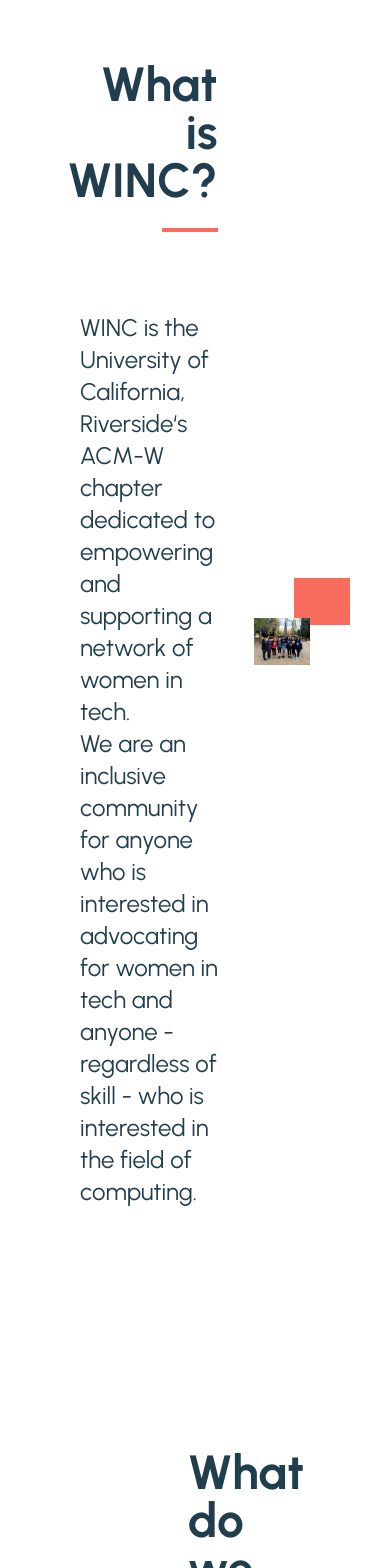
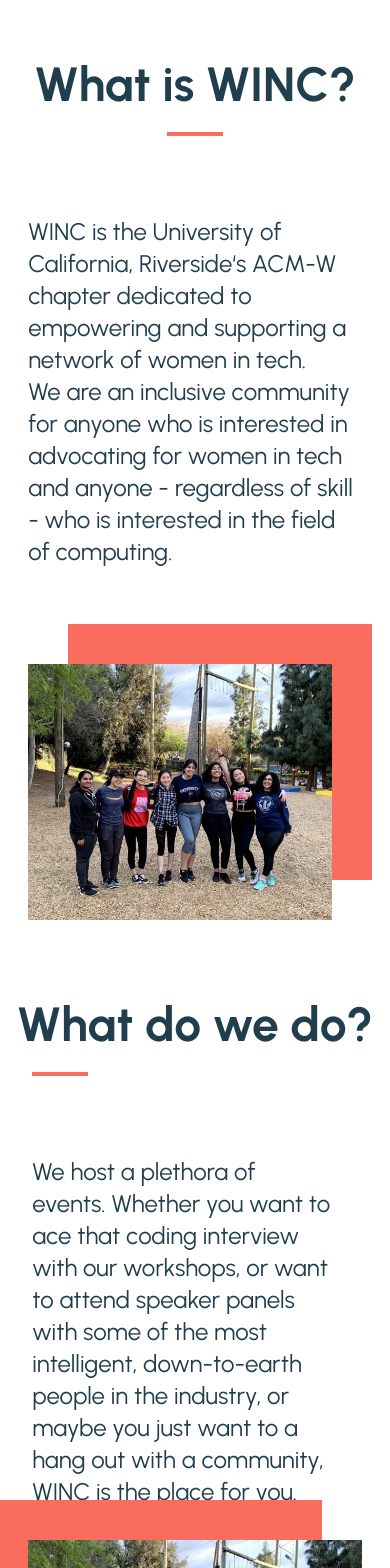
Before and after one commit to acm-ucr/winc-website, a Next.js app: page /about in a window 390 px wide. Shown: the part 120-1688 px from the top of the page. Built offline with nearby package versions, Linux system fonts and the light colour scheme.

Commit message:
responsive-we-ramya

```diff
--- a/src/components/about/We.js
+++ b/src/components/about/We.js
@@ -1,3 +1,33 @@
+// import React from "react";
+// import Col from "react-bootstrap/Col";
+// import Row from "react-bootstrap/Row";
+// import Frame from "@/components/about/Frame";
+// import about1 from "@/public/assets/about1.webp";
+// import Title from "@/components/Title";
+
+// const We = () => {
+//   return (
+//     <Row className="text-winc-black flex items-center font-urbanist py-28 px-20">
+//       <Col
+//       className="flex items-center justify-center">
+//         <Frame x={-40} y={-40} picture={about1} />
+//       </Col>
+//       <Col className="text-left flex flex-col">
+//         <Title text="What do we do?" textcolor="text-winc-black" />
+//         <div className="bg-winc-pink w-14 h-1 mt-6 "></div>
+//         <p className="flex text-winc-black font-normal text-2xl w-11/12 pt-20">
+//           We host a plethora of events. Whether you want to ace that coding
+//           interview with our workshops, or want to attend speaker panels with
+//           some of the most intelligent, down-to-earth people in the industry, or
+//           maybe you just want to a hang out with a community, WINC is the place
+//           for you.
+//         </p>
+//       </Col>
+//     </Row>
+//   );
+// };
+
+// export default We;
 import React from "react";
 import Col from "react-bootstrap/Col";
 import Row from "react-bootstrap/Row";
@@ -7,14 +37,21 @@ import Title from "@/components/Title";
 
 const We = () => {
   return (
-    <Row className="text-winc-black flex items-center font-urbanist py-28 px-20">
-      <Col className="flex items-center justify-center">
+    <Row className="text-winc-black flex justify-between items-center w-11/12 mx-auto">
+      <Col
+        sm={6}
+        className="d-none d-lg-inline flex items-center justify-center w-full md:w-6/12 h-full mb-20"
+      >
         <Frame x={-40} y={-40} picture={about1} />
       </Col>
-      <Col className="text-left flex flex-col">
-        <Title text="What do we do?" textcolor="text-winc-black" />
-        <div className="bg-winc-pink w-14 h-1 mt-6 "></div>
-        <p className="flex text-winc-black font-normal text-2xl w-11/12 pt-20">
+      <Col sm={6} className="flex flex-col p-3">
+        <div className="flex w-full justify-center whitespace-nowrap lg:mx-left md:mx-auto">
+          <Title text="What do we do?" textcolor="text-winc-black" />
+        </div>
+
+        <div className="bg-winc-pink w-14 h-1 mt-6 md:items-center"></div>
+
+        <p className="flex text-winc-black font-normal text-2xl w-11/12 pt-20 md:justify-end">
           We host a plethora of events. Whether you want to ace that coding
           interview with our workshops, or want to attend speaker panels with
           some of the most intelligent, down-to-earth people in the industry, or
@@ -22,8 +59,41 @@ const We = () => {
           for you.
         </p>
       </Col>
+      <Col
+        sm={6}
+        className="d-lg-none flex items-center justify-center w-full md:w-6/12 h-full mb-20"
+      >
+        <Frame x={-40} y={-40} picture={about1} />
+      </Col>
     </Row>
   );
 };
 
 export default We;
+
+// const We = () => {
+//   return (
+//     <div className="text-winc-black font-urbanist w-full pt-16 pb-8 md:pt-28 md:pb-16 overflow-hidden">
+//       <div className="flex flex-col md:flex-row justify-center items-center w-11/12 mx-auto">
+//         <div className="md:w-6/12 flex items-center justify-center mb-8 md:mb-0">
+//           <Frame x={-40} y={-40} picture={about1} />
+//         </div>
+//         <div className="md:w-6/12 md:pl-12 text-left">
+//           <div className="md:mb-4">
+//             <Title text="What do we do?" textcolor="text-winc-black" />
+//           </div>
+//           <div className="bg-winc-pink w-14 h-1 mt-2 md:mt-6 mb-4 md:mb-6"></div>
+//           <p className="text-winc-black font-normal text-lg md:text-2xl w-full">
+//             We host a plethora of events. Whether you want to ace that coding
+//             interview with our workshops, or want to attend speaker panels with
+//             some of the most intelligent, down-to-earth people in the industry, or
+//             maybe you just want to hang out with a community, WINC is the place
+//             for you.
+//           </p>
+//         </div>
+//       </div>
+//     </div>
+//   );
+// };
+
+// export default We;
--- a/src/components/about/What.js
+++ b/src/components/about/What.js
@@ -1,3 +1,39 @@
+// import React from "react";
+// import Title from "@/components/Title.js";
+// import Frame from "@/components/about/Frame.js";
+// import Row from "react-bootstrap/Row";
+// import Col from "react-bootstrap/Col";
+// import about1 from "@/public/assets/about1.webp";
+
+// const What = () => {
+//   return (
+//     <Row className="text-winc-black flex items-center font-urbanist py-28 px-20 w-full">
+//       <Col className="flex flex-col text-right w-6/12">
+//         <div className="flex justify-end w-11/12">
+//           <Title text="What is WINC?" textcolor="text-winc-black" />
+//         </div>
+
+//         <div className="flex justify-end w-11/12">
+//           <div className="bg-winc-pink w-14 h-1 mt-6"></div>
+//         </div>
+//         <p className="text-left font-normal text-2xl w-full pt-20">
+//           WINC is the University of California, Riverside&lsquo;s ACM-W chapter
+//           dedicated to empowering and supporting a network of women in tech.
+//           <br></br>
+//           We are an inclusive community for anyone who is interested in
+//           advocating for women in tech and anyone - regardless of skill - who is
+//           interested in the field of computing.
+//         </p>
+//       </Col>
+
+//       <Col className="flex items-center justify-center w-6/12">
+//         <Frame x={40} y={-40} picture={about1} />
+//       </Col>
+//     </Row>
+//   );
+// };
+
+// export default What;
 import React from "react";
 import Title from "@/components/Title.js";
 import Frame from "@/components/about/Frame.js";
@@ -7,29 +43,37 @@ import about1 from "@/public/assets/about1.webp";
 
 const What = () => {
   return (
-    <Row className="text-winc-black flex items-center font-urbanist py-28 px-20">
-      <Col className="flex flex-col text-right">
-        <div className="flex justify-end w-11/12">
+    <div className="text-winc-black flex items-center justify-center font-urbanist w-full pt-28 pb-16 overflow-hidden">
+      <Row className=" w-11/12">
+        <Col
+          xl={6}
+          md={6}
+          xs={12}
+          className="flex flex-col w-full md:w-6/12 h-full mb-20"
+        >
+          <div className="flex justify-center md:justify-end whitespace-nowrap">
             <Title text="What is WINC?" textcolor="text-winc-black" />
           </div>
 
-        <div className="flex justify-end w-11/12">
-          <div className="bg-winc-pink w-14 h-1 mt-6"></div>
+          <div className="flex justify-center md:justify-end">
+            <div className=" bg-winc-pink w-14 h-1 mt-6"></div>
           </div>
-        <p className="text-left font-normal text-2xl w-full pt-20">
-          WINC is the University of California, Riverside&lsquo;s ACM-W chapter
-          dedicated to empowering and supporting a network of women in tech.
+          <p className=" flex text-left font-normal text-2xl pt-20">
+            WINC is the University of California, Riverside&lsquo;s ACM-W
+            chapter dedicated to empowering and supporting a network of women in
+            tech.
             <br></br>
             We are an inclusive community for anyone who is interested in
-          advocating for women in tech and anyone - regardless of skill - who is
-          interested in the field of computing.
+            advocating for women in tech and anyone - regardless of skill - who
+            is interested in the field of computing.
           </p>
         </Col>
 
-      <Col className="flex items-center justify-center">
+        <Col md={6} xs={11} className="flex items-center justify-center">
           <Frame x={40} y={-40} picture={about1} />
         </Col>
       </Row>
+    </div>
   );
 };
 
```
Lines whose indentation alone changed are shown as unchanged.
